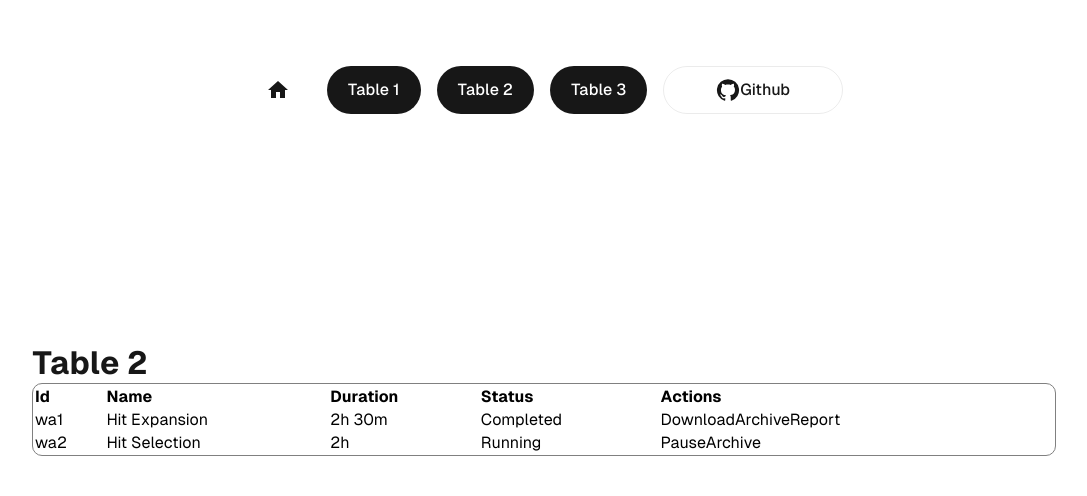
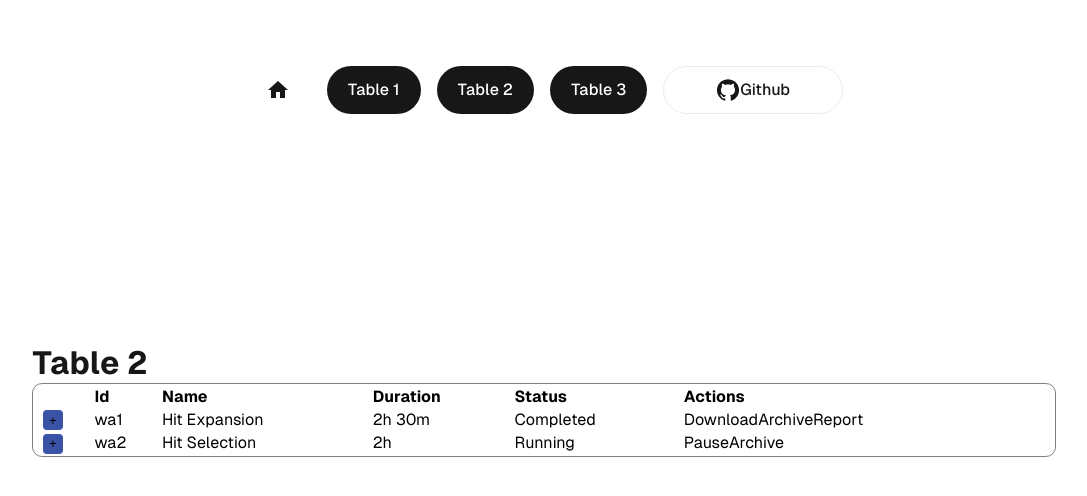
Before and after one commit to Wenying0808/table-component, a Next.js app in the folder my-table-components/: page /table2 in a window 1280 px wide. Shown: the top 496 px of the page, without its empty margins (96-1183 px from the left). Built offline with nearby package versions, Linux system fonts and the light colour scheme.

Commit message:
enable expand/collapse on table 2

```diff
--- a/my-table-components/src/app/components/table/Table2/index.tsx
+++ b/my-table-components/src/app/components/table/Table2/index.tsx
@@ -2,6 +2,7 @@ import { useReactTable, getCoreRowModel, createColumnHelper, flexRender, getExpa
 import table2Data from '../../../data/MockData_Table2.json';
 import { useMemo, useState, useEffect } from 'react';
 import React from 'react';
+import { colors } from '../../styles/colors';
 
 type BaseAnalysis = {
     id: string;
@@ -30,6 +31,31 @@ export default function Table2() {
     }, []);
 
     const columns = useMemo(() => [
+        columnHelper.display({
+            id: 'expand',
+            cell: ({ row }) => {
+                return (
+                    <div style={{ paddingLeft: "8px" }}>
+                        {row.depth === 0 && row.getCanExpand() ? (
+                            <button
+                                onClick={() => row.toggleExpanded()}
+                                style={{
+                                    background: colors.azure,
+                                    border: "none",
+                                    borderRadius: "4px",
+                                    cursor: "pointer",
+                                    width: "20px",
+                                    height: "20px"
+                                }}
+                            >
+                                {row.getIsExpanded() ? '−' : '+'}
+                            </button>
+                        ) : null}
+                    </div>
+                )
+            },
+            header: () => <span className="table-header"></span>
+        }),
         columnHelper.accessor('id', {
             cell: info => info.getValue(),
             header: () => (
@@ -86,6 +112,7 @@ export default function Table2() {
         getExpandedRowModel: getExpandedRowModel(),
     });
 
+
     return (
         <div className="table1">
             <table>
@@ -115,11 +142,19 @@ export default function Table2() {
                                     </td>
                                 ))}
                             </tr>
-                            {row.getIsExpanded() && (
-                                <tr>
-                                    <td></td>
+                            {/* {row.getIsExpanded() && (
+                                {row.getSubRows().map(subRow => (
+                                    <tr key={subRow.id}>
+                                        {subRow.getVisibleCells().map(cell => (
+                                            <td key={cell.id}>
+                                                {flexRender(
+                                                    cell.column.columnDef.cell,
+                                                    cell.getContext())}
+                                            </td>
+                                        ))}
                                     </tr>
-                            )}
+                                ))}
+                            )} */}
                         </React.Fragment>
                     ))}
                 </tbody>
--- a/my-table-components/src/app/table3/page.tsx
+++ b/my-table-components/src/app/table3/page.tsx
@@ -1,5 +1,6 @@
+"use client";
+
 import Navbar from "../components/navbar/navbar";
-
 
 export default function Table3Page() {
     return (
```
Lines whose indentation alone changed are shown as unchanged.
